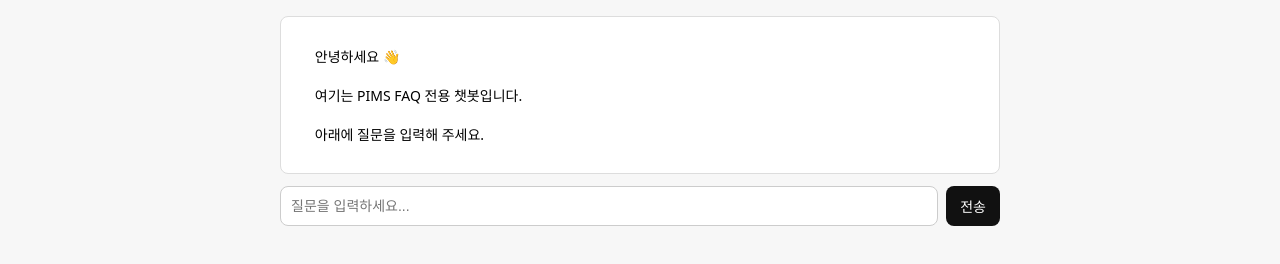
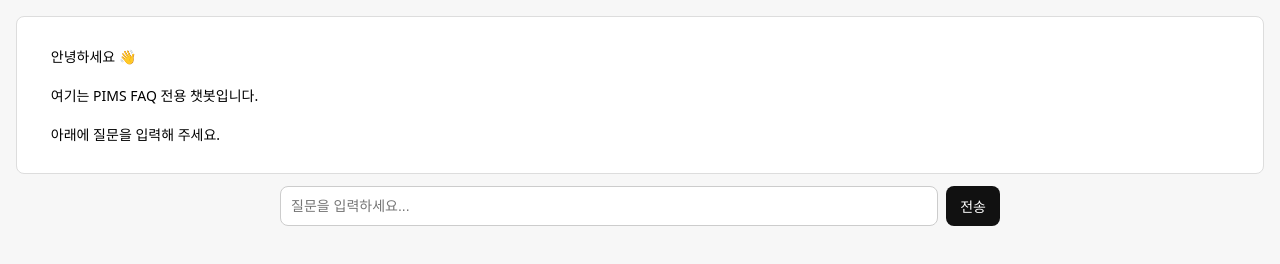
Before and after one commit to paperwithu-source/pims-faq-frontend, a plain HTML site: page index.html in a window 1280 px wide. Drawn offline with Linux system fonts and the light colour scheme.

Commit message:
Update index.html

```diff
--- a/index.html
+++ b/index.html
@@ -11,7 +11,7 @@
       background: #f7f7f7;
     }
     #chat {
-      max-width: 720px;
+      max-width: 1500px;
       margin: 0 auto;
     }
     .msg {
```
